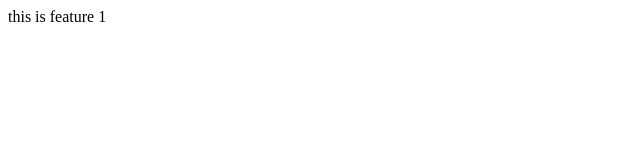
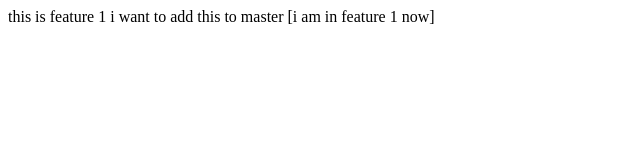
Before and after one commit to poojitha264/git-in-one-time, a plain HTML site: page index.html in a window 1280 px wide. Shown: the whole page, without its empty margins (0-640 px from the left). Drawn offline with Linux system fonts and the light colour scheme.

Commit message:
added text in f1

```diff
--- a/index.html
+++ b/index.html
@@ -7,5 +7,6 @@
 </head>
 <body>
     this is feature 1
+    i want to add this to master [i am in feature 1 now]
 </body>
 </html>
```
